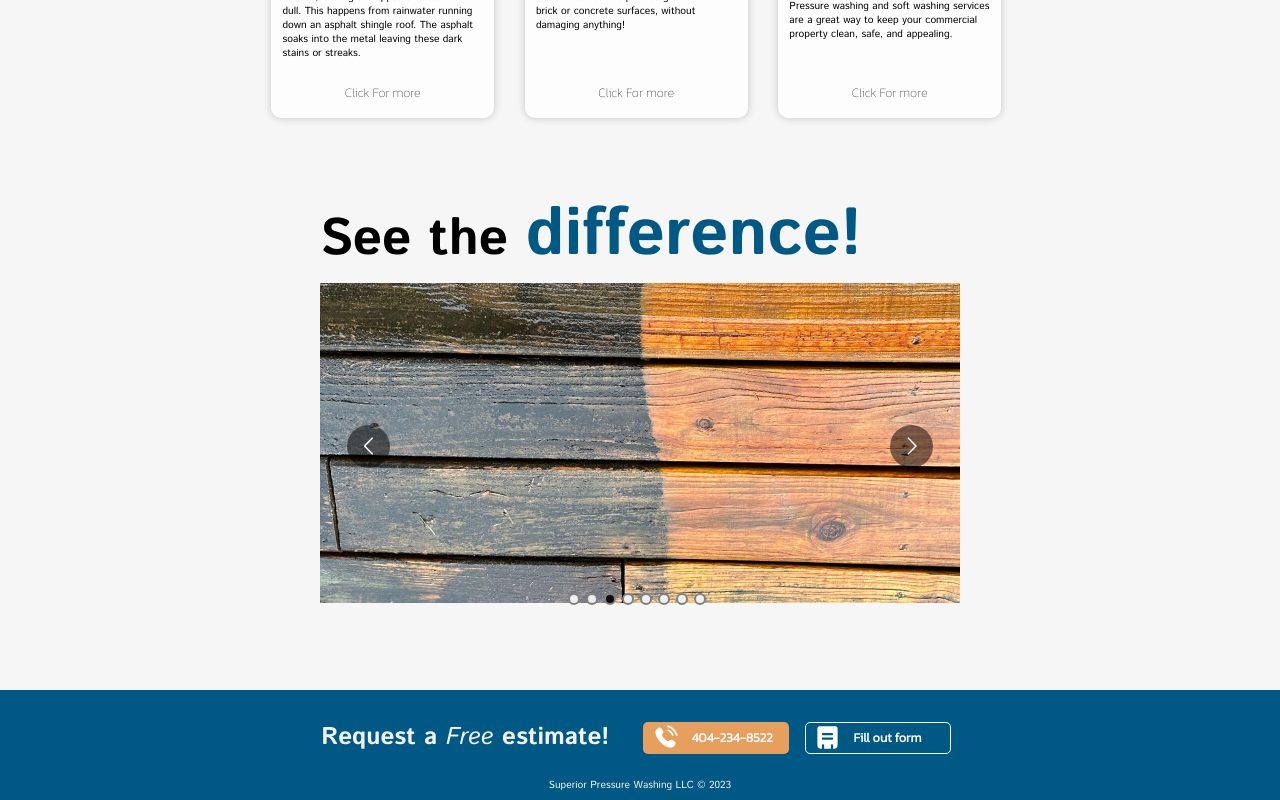
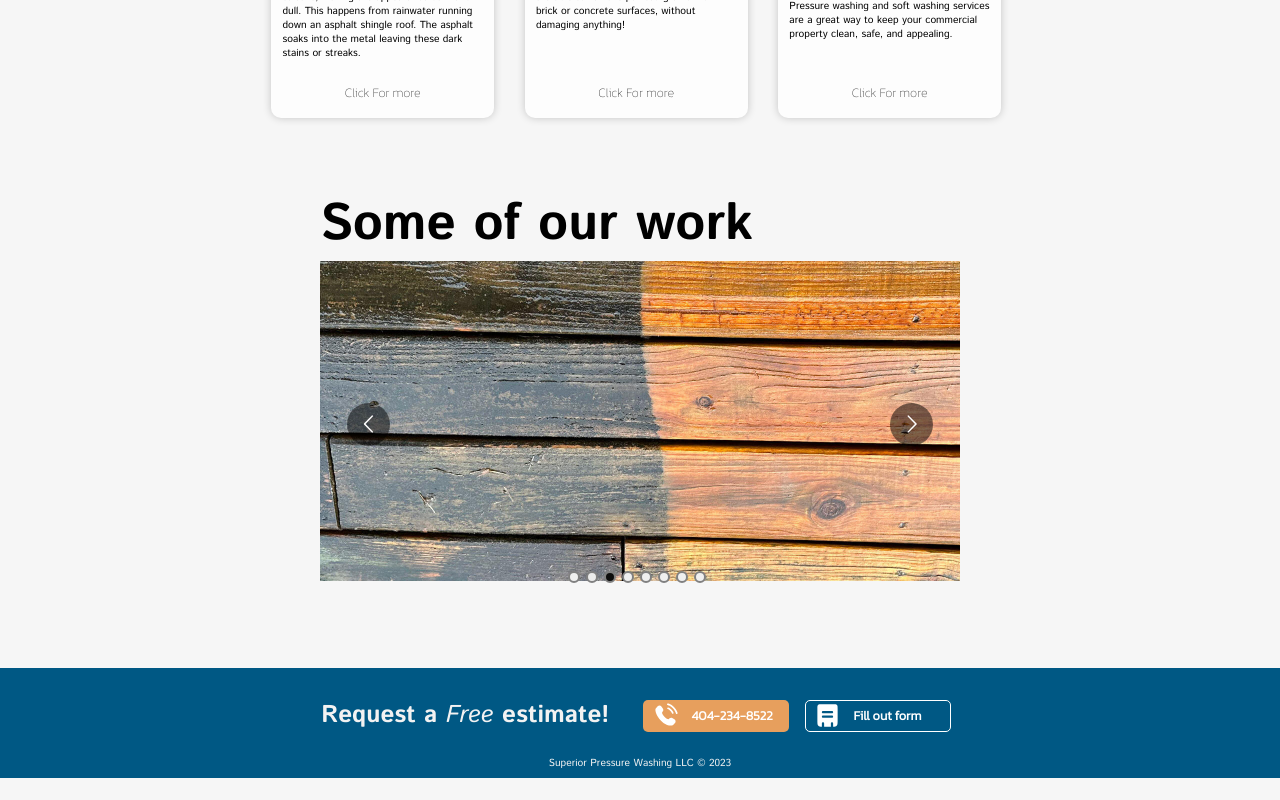
Before and after one commit to SuperiorPressureWashing/newsite, a React (Vite) app: page / in a window 1280 px wide. Shown: the part 3334-4134 px from the top of the page. After the commit the page ends 4112 px from the top, so only its background shows below. Built offline with nearby package versions, Linux system fonts and the light colour scheme.

Commit message:
changes gallery title

```diff
--- a/src/components/Gallery/Gallery.tsx
+++ b/src/components/Gallery/Gallery.tsx
@@ -17,7 +17,7 @@ export default function Gallery() {
 
   return (
     <div id="galleryWrapper">
-        <h1>See the <span>difference!</span></h1>
+        <h1>Some of our work</h1>
         <Carousel
         showDots={true}
         responsive={responsive}
```
